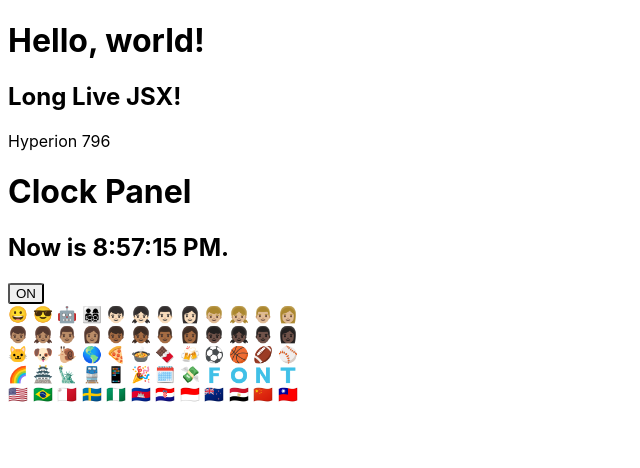
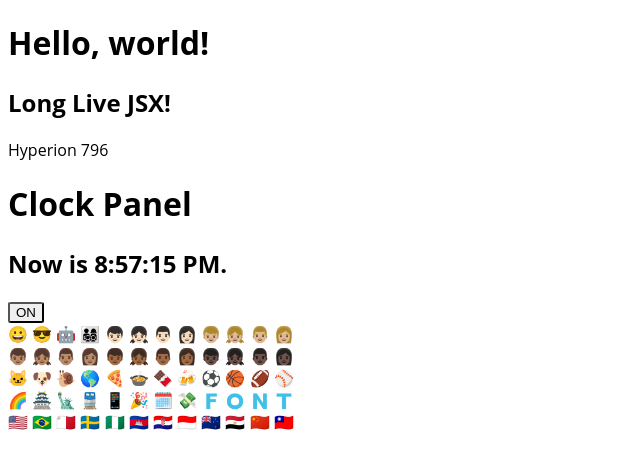
Before and after one commit to Nullizer/Hyperion, a React app: page / in a window 1280 px wide. Shown: the top 468 px of the page, without its empty margins (0-640 px from the left). Built offline with nearby package versions, Linux system fonts and the light colour scheme; no server answers.

Commit message:
Modify font

```diff
--- a/src/global.scss
+++ b/src/global.scss
@@ -7,10 +7,10 @@ html {
 }
 
 body {
-  font-family: -apple-system, BlinkMacSystemFont, Roboto, "Segoe UI", "Helvetica Neue",
-  Helvetica, Arial, "PingFang SC", "Hiragino Sans GB", "Microsoft Yahei",
+  font-family: "Open Sans", "Fira Sans", -apple-system, BlinkMacSystemFont, Roboto, "Segoe UI",
+  "Helvetica Neue", Helvetica, Arial, "PingFang SC", "Hiragino Sans GB", "Microsoft Yahei",
   sans-serif, "Noto Color Emoji", "Twemoji Mozilla", "Segoe UI Emoji";
-  // Twemoji Mozilla is builtin emoji-font for Firefox, IE need delare Segoe UI Emoji explicit
+  // Twemoji Mozilla is builtin emoji-font in Firefox. IE need delare Segoe UI Emoji explicit
   // Microsoft not contain any country flags in their emojis
 }
 
```
